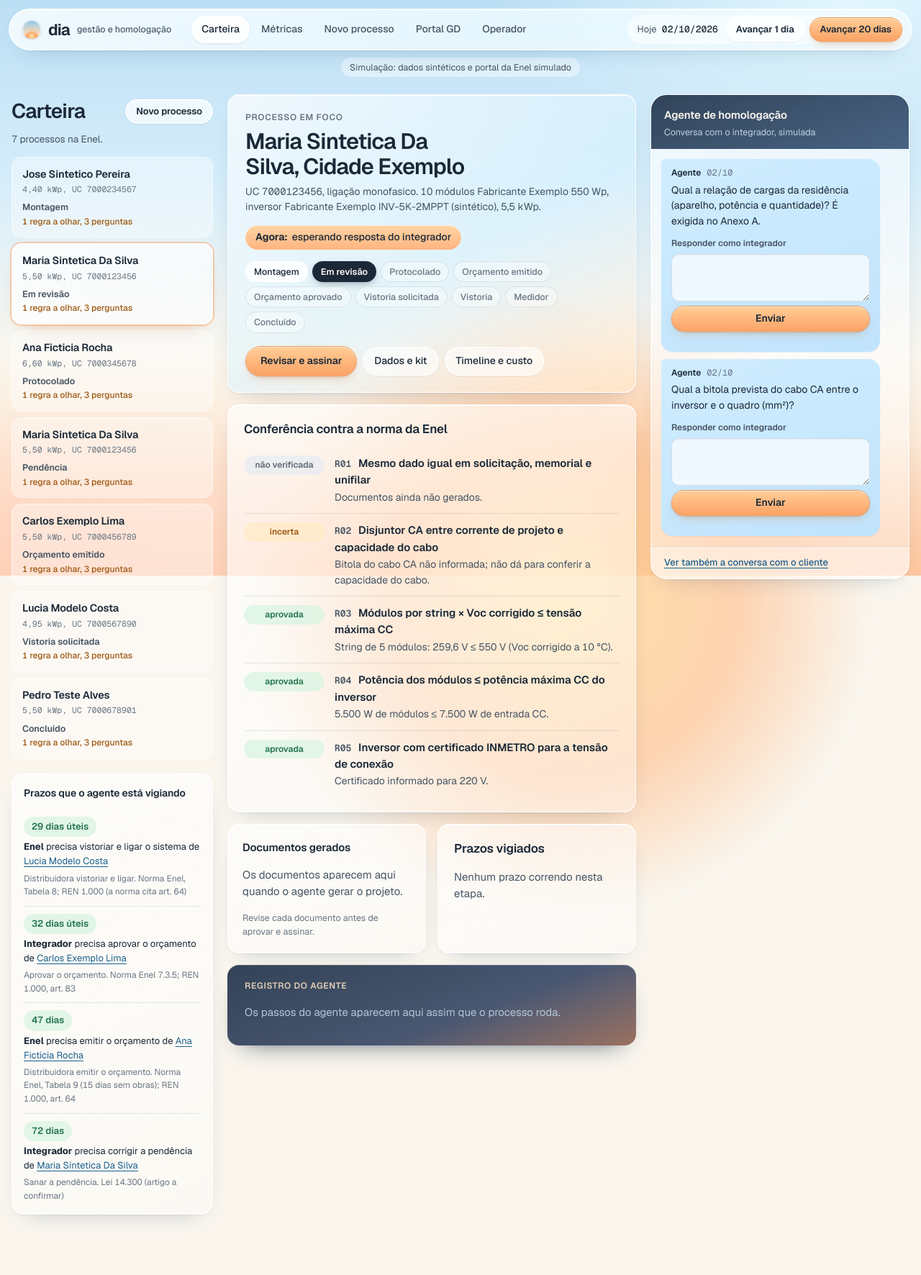
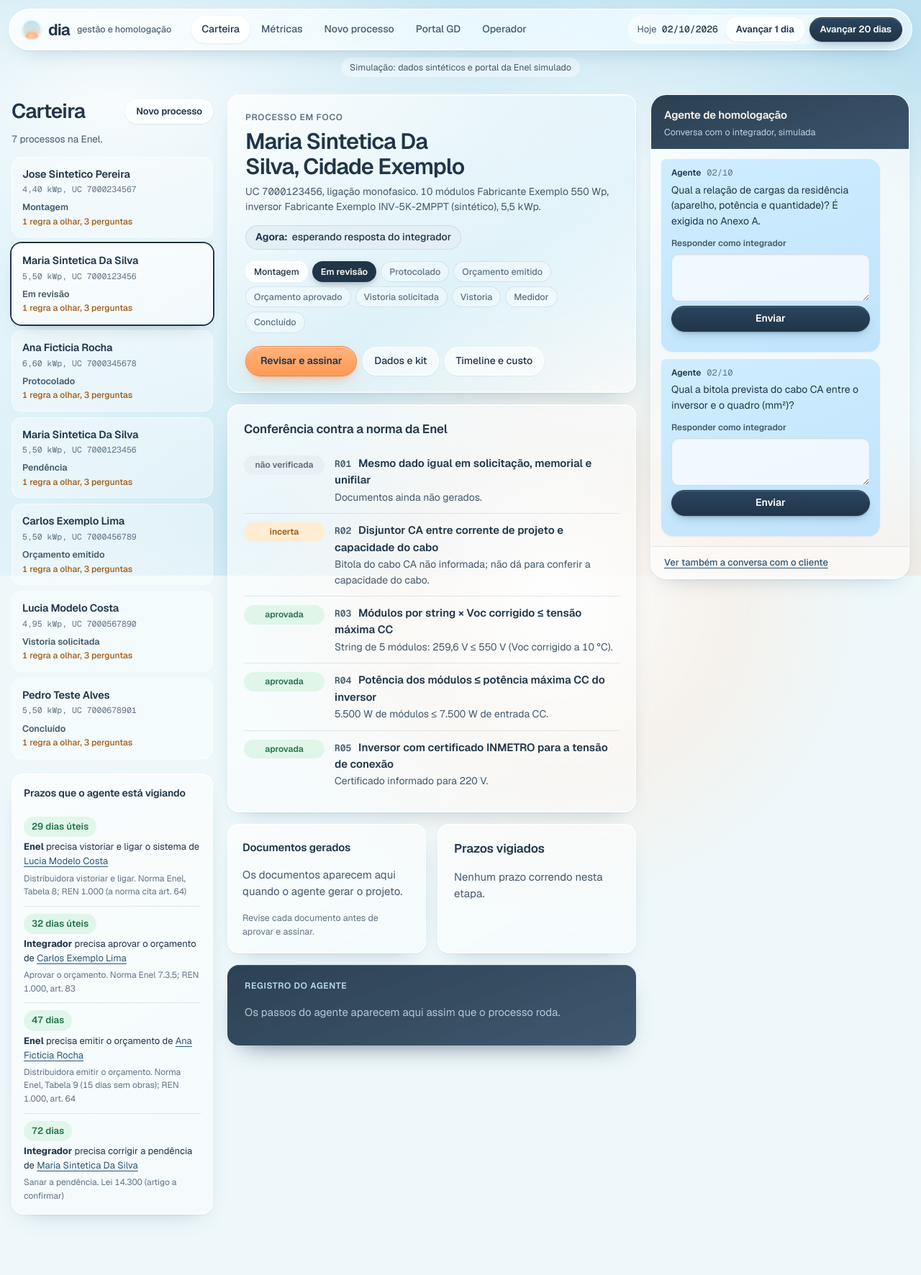
Before and after one commit to victornw/hackathon-paralelo, a FastAPI app: page /painel in a window 1280 px wide. Shown: the whole page at 72% size. Run offline with FastAPI, Linux system fonts and the light colour scheme; data comes from the database, SQL or seed files in the repository; data that the repository does not hold is empty; some libraries are stand-ins or nearby versions.

Commit message:
Apply the sky and sunlight palette: mist blue base, deep blue structure, solar orange only on sign-off actions

```diff
--- a/app/web/static/painel.css
+++ b/app/web/static/painel.css
@@ -1,27 +1,31 @@
 /*
   dia: gestão e homologação.
-  Linguagem: nascer do sol. Céu azul pastel no alto, luz pêssego e laranja
-  subindo do horizonte, superfícies de vidro claro por cima.
+  Linguagem: céu e luz solar. Três cores, em peso visual aproximado:
+  azul névoa #DDF1F8 (~70%: fundo, áreas amplas, degradês), azul profundo
+  #203548 (~25%: texto, ícones, títulos, selecionados) e laranja solar
+  #FF9B54 (~5%: só a ação prioritária, com texto azul profundo). Branco nos cartões.
 
   Sistema de forma: painéis de vidro 16px, campos 10px, botões e chips em pílula.
-  Um acento só (laranja do sol). O azul é o céu, não compete como acento.
+  O laranja fica concentrado em "Revisar e assinar" e "Aprovar e assinar";
+  o resto das ações usa o azul profundo.
   Tema claro travado: a identidade é a luz da manhã; escritório, luz do dia.
 */
 :root {
   /* céu e luz */
-  --ceu-alto: oklch(0.885 0.048 236);
-  --ceu: oklch(0.935 0.03 232);
-  --nevoa: oklch(0.975 0.012 85);
-  --pessego: oklch(0.9 0.065 62);
-  --sol: oklch(0.76 0.135 52);
-  --sol-forte: oklch(0.68 0.155 45);
-  --sol-suave: oklch(0.93 0.05 65);
+  --ceu-alto: #c6e5f2;
+  --ceu: #ddf1f8;
+  --nevoa: #eef8fb;
+  --pessego: #fdeee3;
+  --sol: #ff9b54;
+  --sol-forte: #f2843a;
+  --sol-suave: #ffe9d9;
 
   /* tinta: azul-ardósia profundo, nunca preto */
-  --tinta: oklch(0.27 0.035 252);
-  --tinta-2: oklch(0.44 0.03 250);
-  --tinta-3: oklch(0.56 0.025 248);
-  --azul: oklch(0.47 0.1 243);
+  --tinta: #203548;
+  --tinta-2: #44596b;
+  --tinta-3: #5f7384;
+  --azul: #2c5677;
+  --tinta-suave: #e3eef5;
 
   /* estados (texto ≥4.5:1 sobre vidro claro) */
   --ok: oklch(0.5 0.1 158);
@@ -71,18 +75,20 @@ body::before, body::after {
 }
 body::before {
   background:
-    radial-gradient(90% 55% at 78% 108%, oklch(0.84 0.11 50 / 0.85), transparent 62%),
-    radial-gradient(70% 45% at 8% 100%, oklch(0.9 0.08 30 / 0.55), transparent 70%),
-    radial-gradient(55% 40% at 92% 0%, oklch(0.97 0.02 220 / 0.9), transparent 70%),
-    linear-gradient(180deg, var(--ceu-alto) 0%, var(--ceu) 32%, var(--nevoa) 62%, var(--pessego) 100%);
+    radial-gradient(55% 45% at 88% 104%, rgb(255 155 84 / 0.2), transparent 70%),
+    radial-gradient(60% 50% at 12% 18%, rgb(255 255 255 / 0.85), transparent 70%),
+    radial-gradient(50% 45% at 70% 30%, rgb(255 255 255 / 0.55), transparent 70%),
+    radial-gradient(65% 55% at 30% 90%, rgb(198 229 242 / 0.9), transparent 70%),
+    radial-gradient(45% 40% at 95% 5%, rgb(184 222 239 / 0.8), transparent 70%),
+    linear-gradient(180deg, var(--ceu-alto) 0%, var(--ceu) 40%, var(--nevoa) 100%);
 }
 /* O sol: um disco desfocado logo acima do horizonte */
 body::after {
   inset: auto -10vmax -38vmax auto;
   width: 70vmax; height: 70vmax; border-radius: 50%;
   right: 4vw;
-  background: radial-gradient(circle, oklch(0.93 0.09 75 / 0.95) 0%, oklch(0.84 0.12 55 / 0.55) 38%, transparent 68%);
-  filter: blur(8px);
+  background: radial-gradient(circle, rgb(255 255 255 / 0.9) 0%, rgb(255 233 217 / 0.45) 35%, transparent 68%);
+  filter: blur(12px);
 }
 html.amanhecer body::after { animation: nascer 1.6s var(--ease-out) both; }
 @keyframes nascer {
@@ -92,8 +98,8 @@ html.amanhecer body::after { animation: nascer 1.6s var(--ease-out) both; }
 
 a { color: var(--azul); text-underline-offset: 3px; text-decoration-thickness: 1px; }
 a:hover { color: var(--tinta); }
-:focus-visible { outline: 2px solid var(--sol-forte); outline-offset: 2px; border-radius: 6px; }
-::selection { background: var(--sol-suave); }
+:focus-visible { outline: 2px solid var(--azul); outline-offset: 2px; border-radius: 6px; }
+::selection { background: var(--ceu-alto); }
 
 h1, h2, h3 { text-wrap: balance; }
 .mono, .regra-id, time { font-family: var(--mono); font-variant-numeric: tabular-nums; }
@@ -138,14 +144,14 @@ h1, h2, h3 { text-wrap: balance; }
 .marca-sinal {
   position: relative; width: 26px; height: 26px; flex: none;
   border-radius: 50%; overflow: hidden;
-  background: linear-gradient(180deg, oklch(0.8 0.07 238), oklch(0.93 0.04 70) 80%);
+  background: linear-gradient(180deg, #b8deef, var(--ceu) 80%);
   box-shadow: inset 0 0 0 1px oklch(1 0 0 / 0.7), 0 1px 3px oklch(0.5 0.08 240 / 0.25);
 }
 .marca-sinal::after {
   content: ""; position: absolute; left: 50%; bottom: -8px;
   width: 18px; height: 18px; margin-left: -9px; border-radius: 50%;
-  background: radial-gradient(circle at 50% 35%, oklch(0.93 0.09 85), var(--sol-forte) 75%);
-  box-shadow: 0 0 8px 2px oklch(0.85 0.12 65 / 0.9);
+  background: radial-gradient(circle at 50% 35%, #ffd2b0, var(--sol) 75%);
+  box-shadow: 0 0 8px 2px rgb(255 155 84 / 0.55);
 }
 .marca-nome { font-weight: 650; font-size: 22px; letter-spacing: -0.035em; }
 .marca-sub { font-size: 12.5px; color: var(--tinta-2); letter-spacing: 0; font-weight: 450; }
@@ -250,14 +256,14 @@ aside .documentos {
 .linha { list-style: none; margin: 0; padding: 0 0 0 72px; position: relative; }
 .linha::before {
   content: ""; position: absolute; left: 72px; top: 8px; bottom: 8px; width: 2px; margin-left: -1px;
-  background: linear-gradient(180deg, oklch(0.75 0.06 240 / 0.6), oklch(0.82 0.1 55 / 0.7));
+  background: linear-gradient(180deg, rgb(32 53 72 / 0.15), rgb(32 53 72 / 0.35));
   border-radius: 2px;
 }
 .linha li { position: relative; padding: 0 0 22px 24px; max-width: 72ch; }
 .linha li::before {
   content: ""; position: absolute; left: -6px; top: 6px;
   width: 12px; height: 12px; border-radius: 50%;
-  background: radial-gradient(circle at 35% 30%, oklch(0.9 0.08 70), var(--sol));
+  background: radial-gradient(circle at 35% 30%, #fff, var(--ceu-alto) 40%, var(--azul));
   box-shadow: 0 0 0 4px oklch(1 0 0 / 0.75);
 }
 .linha li.agente::before { background: radial-gradient(circle at 35% 30%, oklch(0.95 0.03 230), oklch(0.66 0.08 240)); }
@@ -291,7 +297,7 @@ blockquote {
   box-shadow: inset 0 0 0 1px var(--linha);
   transition: background-color 180ms var(--ease-out);
 }
-.doc-links a:hover { background: var(--sol-suave); }
+.doc-links a:hover { background: var(--tinta-suave); }
 .doc-pendente { color: var(--tinta-3); font-size: 13px; }
 .docs-nota { color: var(--tinta-3); font-size: 12.5px; margin: 10px 0 0; }
 
@@ -300,7 +306,7 @@ blockquote {
 .chat-canal h2 { font-size: 18px; margin: 0 0 4px; }
 .chat-legenda { color: var(--tinta-2); font-size: 14px; margin: 0 0 14px; max-width: 60ch; }
 .chat-fio { display: flex; flex-direction: column; gap: 10px; padding: 16px; min-width: 0; }
-.chat-canal.cliente .chat-fio { background: linear-gradient(160deg, oklch(0.97 0.035 70 / 0.7), oklch(1 0 0 / 0.4)); }
+.chat-canal.cliente .chat-fio { background: linear-gradient(160deg, rgb(255 255 255 / 0.75), rgb(221 241 248 / 0.45)); }
 .bolha {
   max-width: 86%; padding: 10px 14px; border-radius: 16px;
   background: oklch(1 0 0 / 0.82); box-shadow: 0 1px 2px oklch(0.4 0.05 245 / 0.08);
@@ -331,34 +337,45 @@ input[type="email"], input[type="text"], input[type="file"], input:not([type]),
 }
 input:hover, textarea:hover { background: oklch(1 0 0 / 0.9); }
 input:focus-visible, textarea:focus-visible {
-  outline: none; background: oklch(1 0 0 / 0.95); border-color: var(--sol);
-  box-shadow: 0 0 0 4px oklch(0.85 0.09 60 / 0.4);
+  outline: none; background: oklch(1 0 0 / 0.95); border-color: var(--azul);
+  box-shadow: 0 0 0 4px rgb(198 229 242 / 0.7);
 }
 input:disabled, textarea:disabled { opacity: 0.55; cursor: not-allowed; }
 input[type="file"] { padding: 6px; cursor: pointer; }
 input[type="file"]::file-selector-button {
   margin-right: 12px; padding: 7px 14px; border: 0; border-radius: var(--pilula);
   font: 600 13px/1.2 var(--fonte); color: var(--tinta); cursor: pointer;
-  background: var(--sol-suave);
+  background: var(--tinta-suave);
   transition: background-color 160ms var(--ease-out);
 }
-input[type="file"]:hover::file-selector-button { background: var(--pessego); }
-input[type="checkbox"] { width: 18px; height: 18px; margin: 2px 0 0; accent-color: var(--sol-forte); flex: none; }
+input[type="file"]:hover::file-selector-button { background: var(--ceu-alto); }
+input[type="checkbox"] { width: 18px; height: 18px; margin: 2px 0 0; accent-color: var(--tinta); flex: none; }
 
-/* Primário: o sol. Tinta escura sobre laranja claro, contraste alto. */
+/* Primário: azul profundo com texto branco. */
 button, .botao, .acoes a.destaque {
   display: inline-flex; align-items: center; justify-content: center; gap: 8px;
   font: 600 14px/1.2 var(--fonte); letter-spacing: -0.005em;
   padding: 11px 20px; min-height: 42px; cursor: pointer; justify-self: start;
-  color: var(--tinta); text-decoration: none;
-  background: linear-gradient(180deg, oklch(0.88 0.09 68), oklch(0.79 0.13 55));
-  border: 1px solid oklch(0.72 0.13 50 / 0.55); border-radius: var(--pilula);
-  box-shadow: inset 0 1px 0 oklch(1 0 0 / 0.6), 0 1px 2px oklch(0.5 0.12 50 / 0.2), 0 6px 16px -8px oklch(0.65 0.15 50 / 0.6);
+  color: #fff; text-decoration: none;
+  background: linear-gradient(180deg, #2b4560, var(--tinta));
+  border: 1px solid var(--tinta); border-radius: var(--pilula);
+  box-shadow: inset 0 1px 0 rgb(255 255 255 / 0.18), 0 1px 2px rgb(32 53 72 / 0.2), 0 6px 16px -8px rgb(32 53 72 / 0.55);
   transition: transform 140ms var(--ease-out), box-shadow 200ms var(--ease-out), filter 200ms var(--ease-out);
 }
 button:hover, .botao:hover, .acoes a.destaque:hover {
-  color: var(--tinta); filter: brightness(1.04) saturate(1.05);
-  box-shadow: inset 0 1px 0 oklch(1 0 0 / 0.6), 0 1px 2px oklch(0.5 0.12 50 / 0.2), 0 10px 22px -10px oklch(0.65 0.15 50 / 0.7);
+  color: #fff; filter: brightness(1.12);
+  box-shadow: inset 0 1px 0 rgb(255 255 255 / 0.18), 0 1px 2px rgb(32 53 72 / 0.2), 0 10px 22px -10px rgb(32 53 72 / 0.6);
+}
+/* Impacto: laranja solar, só na ação prioritária. Texto azul profundo. */
+.acoes a.destaque, button.destaque {
+  color: var(--tinta);
+  background: linear-gradient(180deg, #ffb27d, var(--sol));
+  border-color: var(--sol-forte);
+  box-shadow: inset 0 1px 0 rgb(255 255 255 / 0.5), 0 1px 2px rgb(242 132 58 / 0.25), 0 8px 20px -8px rgb(242 132 58 / 0.65);
+}
+.acoes a.destaque:hover, button.destaque:hover {
+  color: var(--tinta); filter: brightness(1.04);
+  box-shadow: inset 0 1px 0 rgb(255 255 255 / 0.5), 0 1px 2px rgb(242 132 58 / 0.25), 0 12px 26px -10px rgb(242 132 58 / 0.75);
 }
 button:active, .botao:active, .acoes a.destaque:active { transform: scale(0.97); }
 button:disabled, button:disabled:hover {
@@ -368,10 +385,11 @@ button:disabled, button:disabled:hover {
 button[aria-busy="true"], form[aria-busy="true"] button { cursor: progress; }
 /* Secundário: vidro */
 button.secundario, .botao.secundario {
+  color: var(--tinta);
   background: oklch(1 0 0 / 0.7); border-color: oklch(1 0 0 / 0.9);
   box-shadow: inset 0 1px 0 oklch(1 0 0 / 1), 0 1px 2px oklch(0.4 0.05 245 / 0.1);
 }
-button.secundario:hover { background: oklch(1 0 0 / 0.95); }
+button.secundario:hover, .botao.secundario:hover { color: var(--tinta); background: oklch(1 0 0 / 0.95); }
 
 .erro-form { margin: 0; color: var(--vencido); font-weight: 600; font-size: 14px; }
 .erro-form:empty { display: none; }
@@ -385,12 +403,12 @@ button.secundario:hover { background: oklch(1 0 0 / 0.95); }
 .operador .bloco p { color: var(--tinta-2); max-width: 75ch; }
 .operador .bloco p strong { color: var(--tinta); font-family: var(--mono); font-weight: 500; }
 .botoes { display: flex; flex-wrap: wrap; gap: 8px; }
-.operador .botoes button {
+.operador .botoes button { color: var(--tinta);
   background: oklch(1 0 0 / 0.7); border-color: oklch(1 0 0 / 0.9);
   box-shadow: inset 0 1px 0 oklch(1 0 0 / 1), 0 1px 2px oklch(0.4 0.05 245 / 0.1);
   font-family: var(--mono); font-weight: 500;
 }
-.operador .botoes button:hover { background: var(--sol-suave); }
+.operador .botoes button:hover { color: var(--tinta); background: var(--tinta-suave); }
 .erro { margin: 0 0 12px; padding: 10px 14px; border-radius: 12px; color: var(--vencido); background: var(--vencido-fundo); font-weight: 600; }
 .erro[hidden] { display: none; }
 .ok { display: inline-block; padding: 6px 12px; border-radius: 12px; color: var(--ok); background: var(--ok-fundo); font-weight: 600; }
@@ -464,7 +482,7 @@ body.mesa-pagina main { width: min(1680px, calc(100% - 32px)); padding-top: 24px
 .proc:active { transform: scale(0.985); }
 .proc[aria-current="true"] {
   background: var(--vidro-forte); border-color: oklch(1 0 0 / 0.95);
-  box-shadow: var(--vidro-brilho), 0 0 0 2px oklch(0.8 0.12 55 / 0.55), 0 12px 28px -18px oklch(0.6 0.14 50 / 0.6);
+  box-shadow: var(--vidro-brilho), 0 0 0 2px var(--tinta), 0 12px 28px -18px rgb(32 53 72 / 0.5);
   -webkit-backdrop-filter: var(--desfoque); backdrop-filter: var(--desfoque);
 }
 .proc-nome { font-weight: 600; font-size: 14.5px; letter-spacing: -0.01em; }
@@ -481,7 +499,7 @@ body.mesa-pagina main { width: min(1680px, calc(100% - 32px)); padding-top: 24px
 .foco > .bloco, .foco .foco-par > * { margin: 0; max-width: none; }
 .foco-cabeca {
   padding: 22px 24px;
-  background: linear-gradient(150deg, oklch(1 0 0 / 0.72), oklch(0.95 0.035 232 / 0.5) 55%, oklch(0.96 0.05 68 / 0.55));
+  background: linear-gradient(150deg, rgb(255 255 255 / 0.8), rgb(221 241 248 / 0.55) 60%, rgb(255 255 255 / 0.6));
 }
 .kicker { margin: 0 0 6px; font-size: 12px; font-weight: 600; color: var(--tinta-3); letter-spacing: 0.06em; text-transform: uppercase; }
 .foco-titulo { margin: 0; font-size: clamp(24px, 2.4vw, 32px); font-weight: 600; letter-spacing: -0.03em; line-height: 1.15; }
@@ -489,8 +507,8 @@ body.mesa-pagina main { width: min(1680px, calc(100% - 32px)); padding-top: 24px
 .agora {
   display: inline-flex; gap: 6px; margin: 14px 0 0; padding: 6px 14px; border-radius: var(--pilula);
   font-size: 14px; font-weight: 500; color: var(--tinta);
-  background: linear-gradient(180deg, oklch(0.9 0.08 68), oklch(0.83 0.11 56));
-  box-shadow: inset 0 1px 0 oklch(1 0 0 / 0.6);
+  background: var(--tinta-suave);
+  box-shadow: inset 0 0 0 1px rgb(32 53 72 / 0.1);
 }
 .agora span { font-weight: 650; }
 .trilho { list-style: none; margin: 16px 0 0; padding: 0; display: flex; flex-wrap: wrap; gap: 6px; }
@@ -518,16 +536,16 @@ body.mesa-pagina main { width: min(1680px, calc(100% - 32px)); padding-top: 24px
 .registro {
   padding: 20px 24px; border-radius: var(--raio);
   color: oklch(0.94 0.015 240);
-  background: linear-gradient(160deg, oklch(0.3 0.05 255 / 0.9), oklch(0.36 0.06 262 / 0.86) 60%, oklch(0.48 0.08 40 / 0.8));
+  background: linear-gradient(160deg, rgb(32 53 72 / 0.94), rgb(44 70 95 / 0.9));
   box-shadow: inset 0 1px 0 oklch(1 0 0 / 0.18), 0 16px 36px -22px oklch(0.25 0.06 255 / 0.8);
   -webkit-backdrop-filter: var(--desfoque); backdrop-filter: var(--desfoque);
 }
-.registro h2 { color: oklch(0.86 0.04 70); font-size: 12px; letter-spacing: 0.06em; text-transform: uppercase; }
+.registro h2 { color: #b8deef; font-size: 12px; letter-spacing: 0.06em; text-transform: uppercase; }
 .registro ol { list-style: none; margin: 0 0 12px; padding: 0; display: grid; gap: 8px; }
 .registro li { display: grid; grid-template-columns: 96px 1fr; gap: 14px; font-size: 14px; }
 .registro time { color: oklch(0.76 0.04 240); font-size: 12.5px; padding-top: 1px; }
 .registro li.erro span { color: oklch(0.85 0.09 30); }
-.registro a { color: oklch(0.9 0.08 70); font-size: 13.5px; font-weight: 500; }
+.registro a { color: var(--ceu); font-size: 13.5px; font-weight: 500; }
 .registro .vazio { color: oklch(0.82 0.03 240); }
 
 /* Conversa com o integrador */
@@ -540,7 +558,7 @@ body.mesa-pagina main { width: min(1680px, calc(100% - 32px)); padding-top: 24px
 }
 .conversa-topo {
   padding: 16px 18px 14px; color: oklch(0.97 0.01 80);
-  background: linear-gradient(160deg, oklch(0.32 0.05 255 / 0.92), oklch(0.42 0.07 255 / 0.88));
+  background: linear-gradient(160deg, rgb(32 53 72 / 0.95), rgb(44 70 95 / 0.92));
 }
 .conversa-topo h2 { margin: 0; font-size: 15px; }
 .conversa-topo p { margin: 2px 0 0; font-size: 12.5px; color: oklch(0.85 0.03 240); }
@@ -578,8 +596,8 @@ body.mesa-pagina main { width: min(1680px, calc(100% - 32px)); padding-top: 24px
 .destaque-num h2 { font-size: 12px; font-weight: 600; color: var(--tinta-3); letter-spacing: 0.04em; text-transform: uppercase; margin: 0 0 10px; }
 .destaque-num .num { margin: 0 0 6px; font-size: clamp(30px, 3vw, 40px); font-weight: 600; letter-spacing: -0.035em; line-height: 1.05; font-variant-numeric: tabular-nums; }
 .destaque-num p:last-child { margin: 0; color: var(--tinta-2); font-size: 13.5px; }
-.destaque-num.sol { background: linear-gradient(160deg, oklch(0.95 0.06 72 / 0.9), oklch(0.85 0.11 56 / 0.85)); }
-.destaque-num.sol h2, .destaque-num.sol p:last-child { color: oklch(0.36 0.06 50); }
+.destaque-num.sol { color: #fff; background: linear-gradient(160deg, rgb(32 53 72 / 0.95), rgb(44 70 95 / 0.92)); border-color: rgb(32 53 72 / 0.6); }
+.destaque-num.sol h2, .destaque-num.sol p:last-child { color: #c6e5f2; }
 
 .metricas-grade { display: grid; grid-template-columns: repeat(3, minmax(0, 1fr)); gap: 16px; align-items: start; }
 .metricas-grade .avaliacao { grid-column: span 2; }
--- a/app/web/static/processo.css
+++ b/app/web/static/processo.css
@@ -20,17 +20,18 @@
   padding: 14px 16px; text-align: left; border-radius: 14px;
   background: oklch(1 0 0 / 0.62); border: 1px solid oklch(1 0 0 / 0.9);
   box-shadow: inset 0 1px 0 oklch(1 0 0 / 1), 0 1px 2px oklch(0.4 0.05 245 / 0.08);
-  font-weight: 600;
+  font-weight: 600; color: var(--tinta);
 }
 .exemplo button:hover {
-  background: linear-gradient(150deg, oklch(1 0 0 / 0.95), oklch(0.96 0.04 68 / 0.9));
-  box-shadow: inset 0 1px 0 oklch(1 0 0 / 1), 0 10px 24px -14px oklch(0.65 0.14 50 / 0.6);
+  color: var(--tinta);
+  background: linear-gradient(150deg, rgb(255 255 255 / 0.95), rgb(221 241 248 / 0.9));
+  box-shadow: inset 0 1px 0 oklch(1 0 0 / 1), 0 10px 24px -14px rgb(32 53 72 / 0.45);
 }
 .exemplo-n {
   grid-row: span 2; align-self: center;
   display: grid; place-items: center; width: 34px; height: 34px; border-radius: 50%;
   font: 600 14px/1 var(--mono); color: var(--tinta);
-  background: radial-gradient(circle at 35% 30%, oklch(0.95 0.05 75), oklch(0.82 0.11 58));
+  background: radial-gradient(circle at 35% 30%, #fff, var(--ceu-alto));
 }
 .exemplo-legenda { font-size: 13px; font-weight: 400; color: var(--tinta-2); line-height: 1.45; }
 
@@ -39,12 +40,12 @@
 .campo { display: grid; gap: 6px; }
 .campo label { font-weight: 600; font-size: 14px; }
 .campo small, .opc, .obrig { color: var(--tinta-3); font-weight: 400; font-size: 12.5px; }
-.campo:has(input[required]) input[type="file"] { background: linear-gradient(150deg, oklch(1 0 0 / 0.85), oklch(0.97 0.025 70 / 0.8)); }
+.campo:has(input[required]) input[type="file"] { background: linear-gradient(150deg, oklch(1 0 0 / 0.85), rgb(221 241 248 / 0.8)); }
 .form-novo > button { justify-self: stretch; margin-top: 4px; }
 .progresso { margin: 0; color: var(--tinta-2); min-height: 1.5em; font-size: 14px; }
 .progresso:not(:empty)::before {
   content: ""; display: inline-block; width: 10px; height: 10px; margin-right: 8px; border-radius: 50%;
-  background: var(--sol); vertical-align: 0; animation: pulsar 1.2s var(--ease-out) infinite;
+  background: var(--azul); vertical-align: 0; animation: pulsar 1.2s var(--ease-out) infinite;
 }
 @keyframes pulsar { 50% { transform: scale(0.6); opacity: 0.5; } }
 
@@ -61,7 +62,7 @@
 }
 .trabalhando::after {
   content: ""; position: absolute; inset: 0; pointer-events: none;
-  background: linear-gradient(100deg, transparent 30%, oklch(0.93 0.08 65 / 0.7) 50%, transparent 70%);
+  background: linear-gradient(100deg, transparent 30%, rgb(255 255 255 / 0.8) 50%, transparent 70%);
   transform: translateX(-100%); animation: varrer 2.2s var(--ease-out) infinite;
 }
 @keyframes varrer { to { transform: translateX(100%); } }
--- a/app/web/static/revisao.css
+++ b/app/web/static/revisao.css
@@ -54,5 +54,5 @@
 .rev-form .check { color: var(--tinta); font-size: 14px; display: flex; gap: 10px; align-items: flex-start; margin: 4px 0; }
 .rev-form .check label { font-size: 14px; color: var(--tinta); }
 .rev-form input:not([type=checkbox]) { min-width: 300px; max-width: 100%; width: auto; }
-.rev-aprovar { background: linear-gradient(150deg, oklch(1 0 0 / 0.72), oklch(0.96 0.045 68 / 0.6)); }
+.rev-aprovar { background: linear-gradient(150deg, rgb(255 255 255 / 0.8), rgb(221 241 248 / 0.6)); }
 .rev-aprovar .rev-form { background: none; box-shadow: none; padding: 0; }
--- a/app/web/templates/layout.html
+++ b/app/web/templates/layout.html
@@ -3,7 +3,7 @@
 <head>
   <meta charset="utf-8">
   <meta name="viewport" content="width=device-width, initial-scale=1">
-  <meta name="theme-color" content="#d9e8f4">
+  <meta name="theme-color" content="#ddf1f8">
   <title>{% block titulo %}Carteira{% endblock %} · dia</title>
   <script>
     /* O sol nasce uma vez por sessão; nas navegações seguintes a página só aparece. */
--- a/app/web/templates/processo_revisao.html
+++ b/app/web/templates/processo_revisao.html
@@ -124,7 +124,7 @@
     <label for="apr-eng">Nome do engenheiro</label>
     <input id="apr-eng" name="engenheiro" required autocomplete="name"{% if bloqueios %} disabled{% endif %}>
     <div class="check"><input type="checkbox" id="apr-ciente" name="ciente" required{% if bloqueios %} disabled{% endif %}> <label for="apr-ciente">Revisei os documentos e as regras e assumo a responsabilidade técnica (ART)</label></div>
-    <button type="submit"{% if bloqueios %} disabled{% endif %}>Aprovar e assinar</button>
+    <button type="submit" class="destaque"{% if bloqueios %} disabled{% endif %}>Aprovar e assinar</button>
     <p class="erro-form" role="alert"></p>
   </form>
 </section>
--- a/app/web/tests_b/test_revisao_tela.py
+++ b/app/web/tests_b/test_revisao_tela.py
@@ -34,7 +34,7 @@ def test_pagina_demo_01(cliente):
     assert "Resumo da conferência" in html
     assert "Nada bloqueia a aprovação" not in html
     assert 'class="rev-bloqueios"' in html
-    assert re.search(r'<button type="submit" disabled>Aprovar e assinar', html)
+    assert re.search(r'<button type="submit"[^>]* disabled>Aprovar e assinar', html)
     assert "demo:strings" in html and "configuração sugerida" in html
     assert "Documentos gerados" in html
     assert "Premissas assumidas" in html or "Alertas" in html
```
